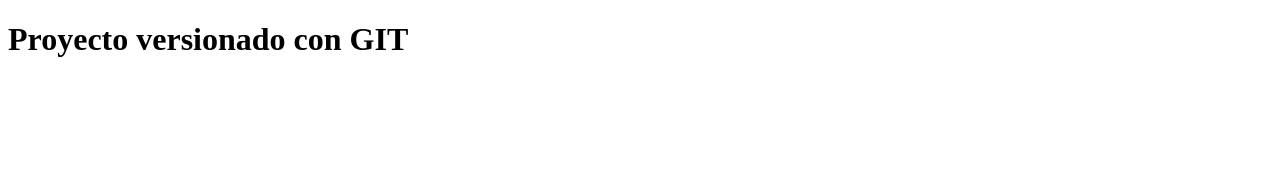
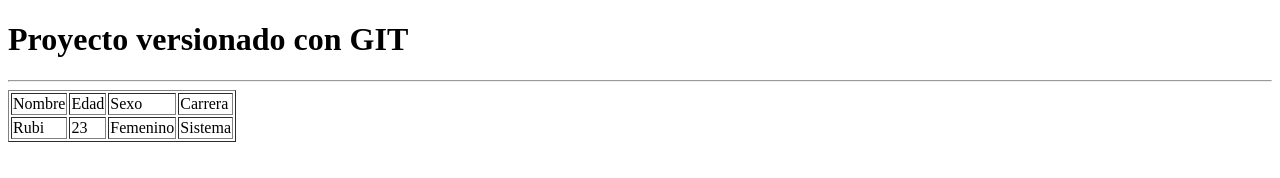
Before and after one commit to RubyFelix12/ProyectoGit, a plain HTML site: page index.html in a window 1280 px wide. Drawn offline with Linux system fonts and the light colour scheme.

Commit message:
Tabla de Datos

```diff
--- a/index.html
+++ b/index.html
@@ -5,6 +5,25 @@
 		<title>Proyecto GIT</title>
 	</head>
 	<body>
-<h1>Proyecto versionado con GIT</h1>
+		<h1>Proyecto versionado con GIT</h1> <hr>
+			<section>
+				<table border="1">
+					<tr>
+						<td>Nombre</td>
+						<td>Edad</td>
+						<td>Sexo</td>
+						<td>Carrera</td>
+					</tr>
+
+					<tr>
+						<td>Rubi</td>
+						<td>23</td>
+						<td>Femenino</td>
+						<td>Sistema</td>
+					</tr>
+
+				</table>
+
+			</section>
 	</body>
 </html>
```
Lines whose indentation alone changed are shown as unchanged.
